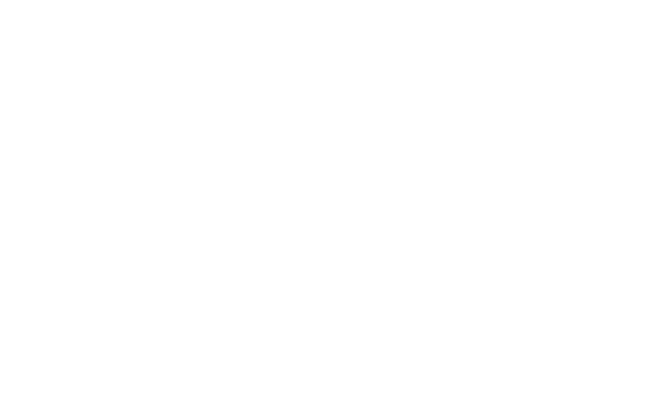
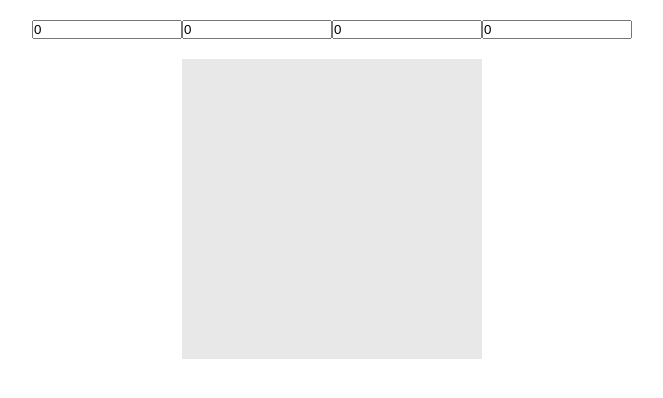
Before and after one commit to elharony/Border-Radius-Generator, a plain HTML site: page index.html in a window 1280 px wide. Shown: the whole page, without its empty margins (308-971 px from the left). Drawn offline with Linux system fonts and the light colour scheme.

Commit message:
Build the page layout

```diff
--- a/app.css
+++ b/app.css
@@ -0,0 +1,22 @@
+* {
+    margin: 0;
+    padding: 0;
+}
+.container {
+    width: 600px;
+    margin: 0 auto;
+}
+
+.border-radius-controls {
+    display: flex;
+    margin: 20px 0;
+}
+.border-radius-controls input {
+    width: 25%;
+}
+.demo {
+    width: 300px;
+    height: 300px;
+    margin: 0 auto;
+    background: #e8e8e8;
+}
--- a/index.html
+++ b/index.html
@@ -9,6 +9,16 @@
 </head>
 <body>
 
+    <div class="container">
+        <div class="border-radius-controls">
+            <input type="number" class="border-corner" id="corner-1" value="0">
+            <input type="number" class="border-corner" id="corner-2" value="0">
+            <input type="number" class="border-corner" id="corner-3" value="0">
+            <input type="number" class="border-corner" id="corner-4" value="0">
+        </div>
+        <div class="demo"></div>
+    </div>
+
     <script src="app.js"></script>
 </body>
 </html>
```
